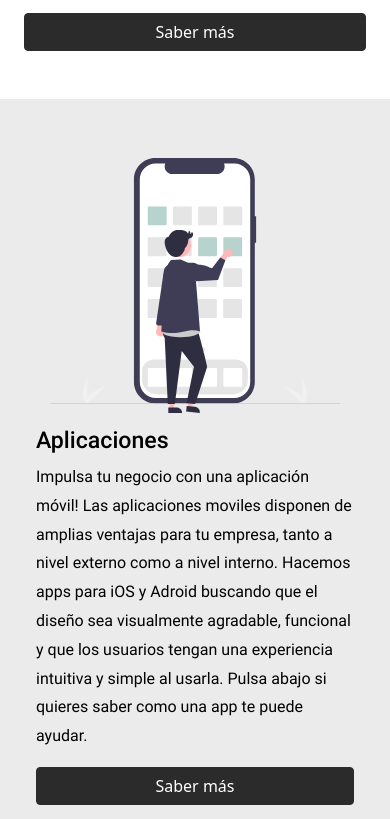
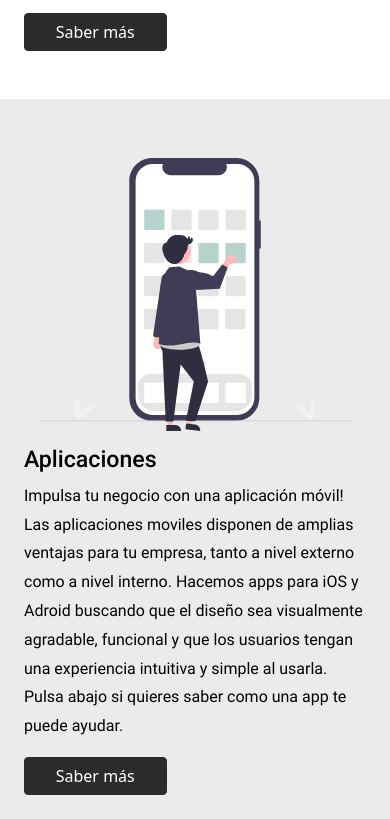
Before and after one commit to sebastianbarcia/Veo-Dise-o, a website: page index.html in a window 390 px wide. Shown: the part 1425-2244 px from the top of the page. Drawn offline with Linux system fonts and the light colour scheme.

Commit message:
modificacion de margenes

```diff
--- a/index.html
+++ b/index.html
@@ -69,20 +69,20 @@
 				<div class="col-sm-12 col-md-6 col-lg-5 seccion2">
 					<h3>Diseño web</h3>
 					<p>Si necesitas darte a conocer, Internet es tu ventana al mundo! Los sitios webs se convirtieron en escaparates que se ven desde todo el mundo, un diseño funcional y centrado en el usuario le dara otra vida a tu negocio, dando el salto de calidad que estabas buscando. Nosotros hacemos sitios webs atractivos y con ideas originales orientados a que logren los objetivos propuestos. Si quieres saber mas sobre sitios webs y su potencial, clickea abajo</p>
-					<button type="button" class="btn btn-primary col-lg-4 col-xl-3 col-12 col-sm-4" id="button"><a href="pages/disenoweb.html">Saber más</a></button>
+					<button type="button" class="btn btn-primary col-lg-4 col-xl-3 col-5 col-sm-4" id="button"><a href="pages/disenoweb.html">Saber más</a></button>
 				</div>
 			</div>
 		</section>
 		<aside class="btnWatsapp">
 			<a href="https://api.whatsapp.com/send?phone=+34699631379&text=Este es el telefono de veob, nuestro horario de atencion es de lunes a viernes de 9 a 18 horas." class="float" target="_blank"><img src="./assets/fotos/index/whatsapp.svg"></a>
 		</aside>
-		<section class="seccion3" id="margin">
+		<section class="seccion3" id="margin2">
 			<section class="container">
 				<div class="row justify-content-evenly align-items-center py-5" id="rSeccion3" style="background-color: rgb(236,235,235);">
 					<div class="col-sm-12 col-md-6 col-lg-5 textoSeccion3">
 						<h3>Aplicaciones</h3>
 						<p>Impulsa tu negocio con una aplicación móvil! Las aplicaciones moviles disponen de amplias ventajas para tu empresa, tanto a nivel externo como a nivel interno. Hacemos apps para iOS y Adroid buscando que el diseño sea visualmente agradable, funcional y que los usuarios tengan una experiencia intuitiva y simple al usarla. Pulsa abajo si quieres saber como una app te puede ayudar.</p>
-						<button type="button" class="btn btn-primary col-lg-4 col-xl-3 col-12 col-sm-4" id="button"><a href="pages/aplicaciones.html">Saber más</a></button>
+						<button type="button" class="btn btn-primary col-lg-4 col-xl-3 col-5 col-sm-4" id="button"><a href="pages/aplicaciones.html">Saber más</a></button>
 					</div>
 					<div class="col-sm-12 col-md-6 col-lg-5" id="imgRespSecciones">
 						<img src="assets/fotos/index/imagenapp.svg" class="img-fluid" alt="imagen aplicaciones">
@@ -98,7 +98,7 @@
 				<div class="col-sm-12 col-md-6 col-lg-5 seccion4Flex">
 					<h3>Diseño grafico</h3>
 					<p>El diseño grafico puede proporcionarte una mejor imagen de tu marca comunicándola con mayor eficiencia.Además te ayuda a ganar visibilidad, diferenciadote de la competencia, demostrándoles a tus clientes profesionalidad y confianza.Si quieres saber más sobre hasta donde la identidad visual, logos, folletos y catalogos pueden potenciarte pulsa abajo.</p>
-					<button type="button" class="btn btn-primary col-lg-4 col-xl-3 col-12 col-sm-4" id="button"><a href="pages/disenografico.html">Saber más</a></button>
+					<button type="button" class="btn btn-primary col-lg-4 col-xl-3 col-5 col-sm-4" id="button"><a href="pages/disenografico.html">Saber más</a></button>
 				</div>
 			</div>
 		</section>
--- a/scss/_mediaqueries.scss
+++ b/scss/_mediaqueries.scss
@@ -69,6 +69,10 @@
       padding-right: 1.5rem;
       padding-left:1.5rem;
     }
+    #margin2{
+      padding-right: .75rem;
+      padding-left:.75rem;
+    }
     footer div {
       padding-left: 0.5rem; }
 
```
Also changed, not shown: css/estilo.css.
